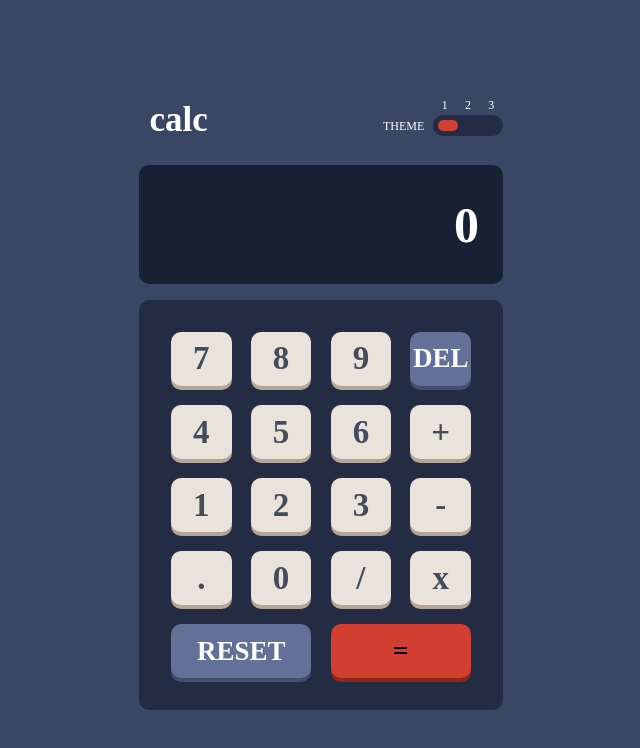
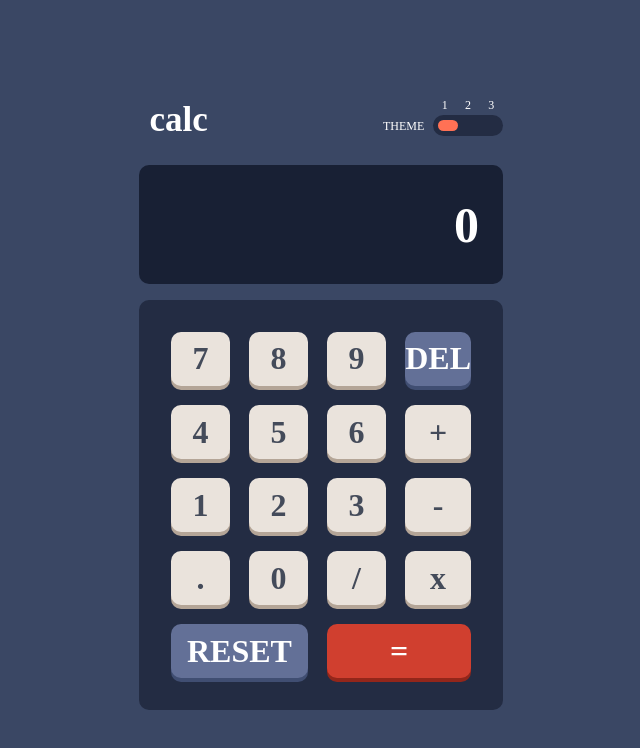
Before and after one commit to JulianG1808/Calculator-App-React, a React (Create React App) app: page / in a window 1280 px wide. In both pictures the pointer is over the button 766 px from the left and 125 px from the top of the page. Shown: the top 748 px of the page, without its empty margins (319-959 px from the left). Built offline with nearby package versions, Linux system fonts and the light colour scheme.

Commit message:
new styles for buttons:hover

```diff
--- a/src/styles/components/_header.scss
+++ b/src/styles/components/_header.scss
@@ -68,6 +68,10 @@
           border: 0px;
           transition: all .2s ease-out;
 
+          &:hover {
+            cursor: pointer;
+            filter: brightness(1.1);
+          }
         }
       }
     }
@@ -84,12 +88,15 @@
 
       .btn.Active {
         background-color: hsl(6, 63%, 50%);
+
+        &:hover {
+          filter: brightness(1.8);
+        }
       }
 
       .btn.Inactive {
         background-color: transparent;
       }
-
     }
 }
 
@@ -101,12 +108,15 @@
 
       .btn.Active {
         background-color: hsl(25, 98%, 40%);
+
+        &:hover {
+          filter: brightness(1.4);
+        }
       }
 
       .btn.Inactive {
         background-color: transparent;
       }
-
     }
 }
 
@@ -118,11 +128,14 @@
 
       .btn.Active {
         background-color: hsl(176, 100%, 44%);
+
+        &:hover {
+          filter: brightness(1.5);
+        }
       }
 
       .btn.Inactive {
         background-color: transparent;
-
       }
     }
 }
--- a/src/styles/components/_keyboard.scss
+++ b/src/styles/components/_keyboard.scss
@@ -13,8 +13,8 @@
     display: flex;
     justify-content: center;
     align-items: center;
-    font-size: 33px;
-    font-weight: 730;
+    font-size: 32px;
+    font-weight: 700;
     box-shadow: 0 4px 0px 0px;
     border: 0;
    }
@@ -24,9 +24,8 @@
     display: flex;
     justify-content: center;
     align-items: center;
-    font-size: 27px;
-    font-weight: 730;
-    // box-shadow: 0 3.5px 0px 0px;
+    font-size: 32px;
+    font-weight: 700;
     border: 0;
    }
 
@@ -36,8 +35,8 @@
     display: flex;
     justify-content: center;
     align-items: center;
-    font-size: 27px;
-    font-weight: 730;
+    font-size: 32px;
+    font-weight: 700;
     box-shadow: 0 3.5px 0px 0px;
     border: 0;
   }
@@ -48,14 +47,16 @@
     display: flex;
     justify-content: center;
     align-items: center;
-    font-size: 27px;
-    font-weight: 730;
+    font-size: 32px;
+    font-weight: 700;
     box-shadow: 0 3.5px 0px 0px;
     border: 0;
   }
 
   button:hover {
+    // filter:brightness(1.1);
     cursor: pointer;
+    transition: all .3s;
   }
 }
 
@@ -67,6 +68,10 @@
     background-color: hsl(30, 25%, 89%);
     box-shadow: 0 4px 0px 0px hsl(28, 16%, 65%);
     color: hsl(221, 14%, 31%);
+
+    &:hover {
+      filter:brightness(1.3);
+    }
   }
 
   .keys_delete {
@@ -74,17 +79,29 @@
     box-shadow: 0px 4px 0px 0px hsl(224, 28%, 35%);
     color: hsl(0, 0%, 100%);
 
+    &:hover {
+      filter:brightness(1.5);
+    }
   }
 
   .keys_reset {
     background-color: hsl(225, 21%, 49%);
     color: hsl(0, 0%, 100%);
     box-shadow: 0px 4px 0px 0px hsl(224, 28%, 35%);
+
+    &:hover {
+      filter:brightness(1.5);
+    }
   }
 
   .keys_equal {
     background-color: hsl(6, 63%, 50%);
     box-shadow: 0px 4px 0px 0px hsl(6, 70%, 34%);
+    color: hsl(0, 0%, 100%);
+
+    &:hover {
+      filter:brightness(1.8);
+    }
   }
 }
 
@@ -97,6 +114,10 @@
     background-color: hsl(45, 7%, 89%);
     box-shadow: 0px 4px 0px 0px hsl(35, 11%, 61%);
     color: hsl(60, 10%, 19%);
+
+    &:hover {
+      filter:brightness(1.1);
+    }
   }
 
   .keys_delete {
@@ -104,18 +125,29 @@
     color: hsl(0, 0%, 100%);
     box-shadow: 0px 4px 0px 0px hsl(185, 58%, 25%);
 
+    &:hover {
+      filter:brightness(1.4);
+    }
   }
 
   .keys_reset {
     background-color: hsl(185, 42%, 37%);
     color: hsl(0, 0%, 100%);
     box-shadow: 0px 4px 0px 0px hsl(185, 58%, 25%);
+
+    &:hover {
+      filter:brightness(1.4);
+    }
   }
 
   .keys_equal {
     background-color: hsl(25, 98%, 40%);
     box-shadow: 0px 4px 0px 0px hsl(25, 99%, 27%);
     color: hsl(0, 0%, 100%);
+
+    &:hover {
+      filter:brightness(1.4);
+    }
   }
 }
 
@@ -129,6 +161,10 @@
     background-color: hsl(268, 47%, 21%);
     color: hsl(52, 100%, 62%);
     box-shadow: 0px 4px 0px 0px hsl(281, 89%, 26%);
+
+    &:hover {
+      filter:brightness(2);
+    }
   }
 
   .keys_delete {
@@ -136,17 +172,34 @@
     color: hsl(0, 0%, 100%);
     box-shadow: 0px 4px 0px 0px hsl(285, 91%, 52%);
 
+    &:hover {
+      background-color: hsl(285, 91%, 52%);
+      box-shadow: 0px 4px 0px 0px hsl(290, 70%, 36%);
+      filter:brightness(1.1);
+    }
   }
 
   .keys_reset {
     background-color: hsl(290, 70%, 36%);
     color: hsl(0, 0%, 100%);
     box-shadow: 0px 4px 0px 0px hsl(285, 91%, 52%);
+
+    &:hover {
+      background-color: hsl(285, 91%, 52%);
+      box-shadow: 0px 4px 0px 0px hsl(290, 70%, 36%);
+      filter:brightness(1.1);
+    }
   }
 
   .keys_equal {
     background-color: hsl(176, 100%, 44%);
     box-shadow: 0px 4px 0px 0px hsl(177, 92%, 70%);
     color: hsl(198, 20%, 13%);
+
+    &:hover {
+      background-color: hsl(177, 92%, 70%);
+      box-shadow: 0px 4px 0px 0px hsl(176, 100%, 44%);
+      filter:brightness(1.5);
+    }
   }
 }
```
